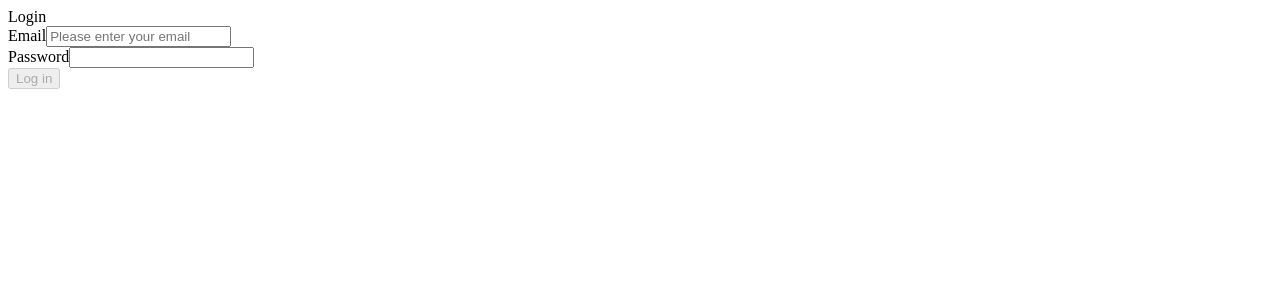
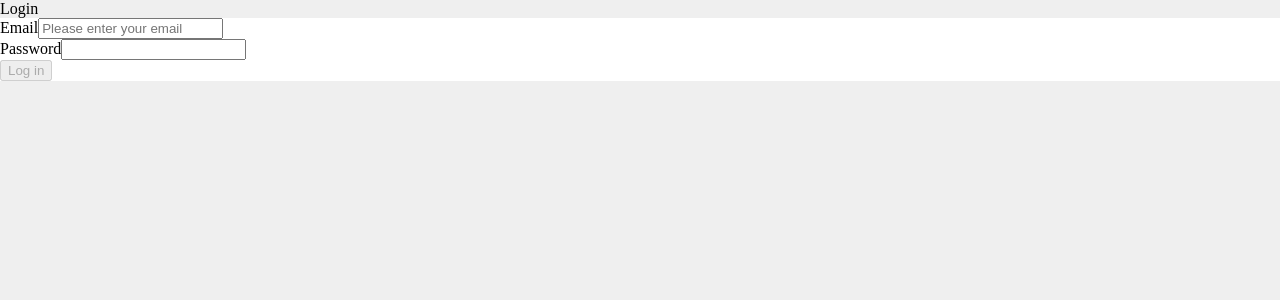
Before and after one commit to andersblom/finance-app-client, a Next.js app: page /login in a window 1280 px wide. Shown: the top 300 px of the page. Built offline with nearby package versions, Linux system fonts and the light colour scheme.

Commit message:
Global styles + loginform styles

```diff
--- /dev/null
+++ b/components/LoginForm/LoginForm.styles.jsx
@@ -0,0 +1,5 @@
+import styled from 'lib/styled-components';
+
+export const LoginFormContainer = styled.form`
+    background-color: ${props => props.theme.color.panel};
+`;
--- a/components/LoginForm/LoginForm.tsx
+++ b/components/LoginForm/LoginForm.tsx
@@ -1,6 +1,8 @@
 import React, { useState } from 'react';
 
 import Input from 'components/ui/form/Input/Input';
+
+import { LoginFormContainer } from './LoginForm.styles';
 
 type Props = {
     onSubmit: (e: React.FormEvent) => Action;
@@ -18,7 +20,7 @@ const LoginForm: React.FunctionComponent<Props> = ({ onSubmit }) => {
     const isSubmitDisabled = email === '' || password === '';
 
     return (
-        <form onSubmit={onSubmit}>
+        <LoginFormContainer onSubmit={onSubmit}>
             <Input
                 name="email"
                 label="Email"
@@ -35,7 +37,7 @@ const LoginForm: React.FunctionComponent<Props> = ({ onSubmit }) => {
                 value={password}
             />
             <input type="submit" value="Log in" disabled={isSubmitDisabled} />
-        </form>
+        </LoginFormContainer>
     );
 };
 
--- /dev/null
+++ b/lib/globalStyles.tsx
@@ -0,0 +1,11 @@
+import { createGlobalStyle } from 'lib/styled-components';
+
+const GlobalStyles = createGlobalStyle`
+    html, body {
+        margin: 0;
+        padding 0;
+        background-color: ${props => props.theme.color.background};
+    }
+`;
+
+export default GlobalStyles;
--- a/lib/styled-components.ts
+++ b/lib/styled-components.ts
@@ -5,6 +5,8 @@ import { ThemedStyledComponentsModule } from 'styled-components';
 export const theme = {
     color: {
         main: 'blue',
+        panel: 'white',
+        background: '#efefef',
     },
 };
 
--- a/pages/_app.js
+++ /dev/null
@@ -1,24 +0,0 @@
-import App, {Container} from 'next/app';
-import React from 'react';
-import {Provider} from 'react-redux';
-import {ThemeProvider} from 'styled-components';
-import withReduxStore from 'lib/with-redux-store';
-
-import {theme} from 'lib/styled-components';
-
-class MyApp extends App {
-  render () {
-    const {Component, pageProps, reduxStore} = this.props;
-    return (
-      <Container>
-        <Provider store={reduxStore}>
-          <ThemeProvider theme={theme}>
-            <Component {...pageProps} />
-          </ThemeProvider>
-        </Provider>
-      </Container>
-    );
-  }
-}
-
-export default withReduxStore (MyApp);
--- /dev/null
+++ b/pages/_app.tsx
@@ -0,0 +1,32 @@
+import App, { Container } from 'next/app';
+import React, { Fragment } from 'react';
+import { Provider } from 'react-redux';
+import { ThemeProvider } from 'styled-components';
+
+import withReduxStore from 'lib/with-redux-store';
+import { theme } from 'lib/styled-components';
+import GlobalStyles from 'lib/globalStyles';
+
+type Props = {
+    reduxStore: any;
+};
+
+class MyApp extends App<Props> {
+    render() {
+        const { Component, pageProps, reduxStore } = this.props;
+        return (
+            <Container>
+                <Provider store={reduxStore}>
+                    <ThemeProvider theme={theme}>
+                        <Fragment>
+                            <GlobalStyles />
+                            <Component {...pageProps} />
+                        </Fragment>
+                    </ThemeProvider>
+                </Provider>
+            </Container>
+        );
+    }
+}
+
+export default withReduxStore(MyApp);
```
